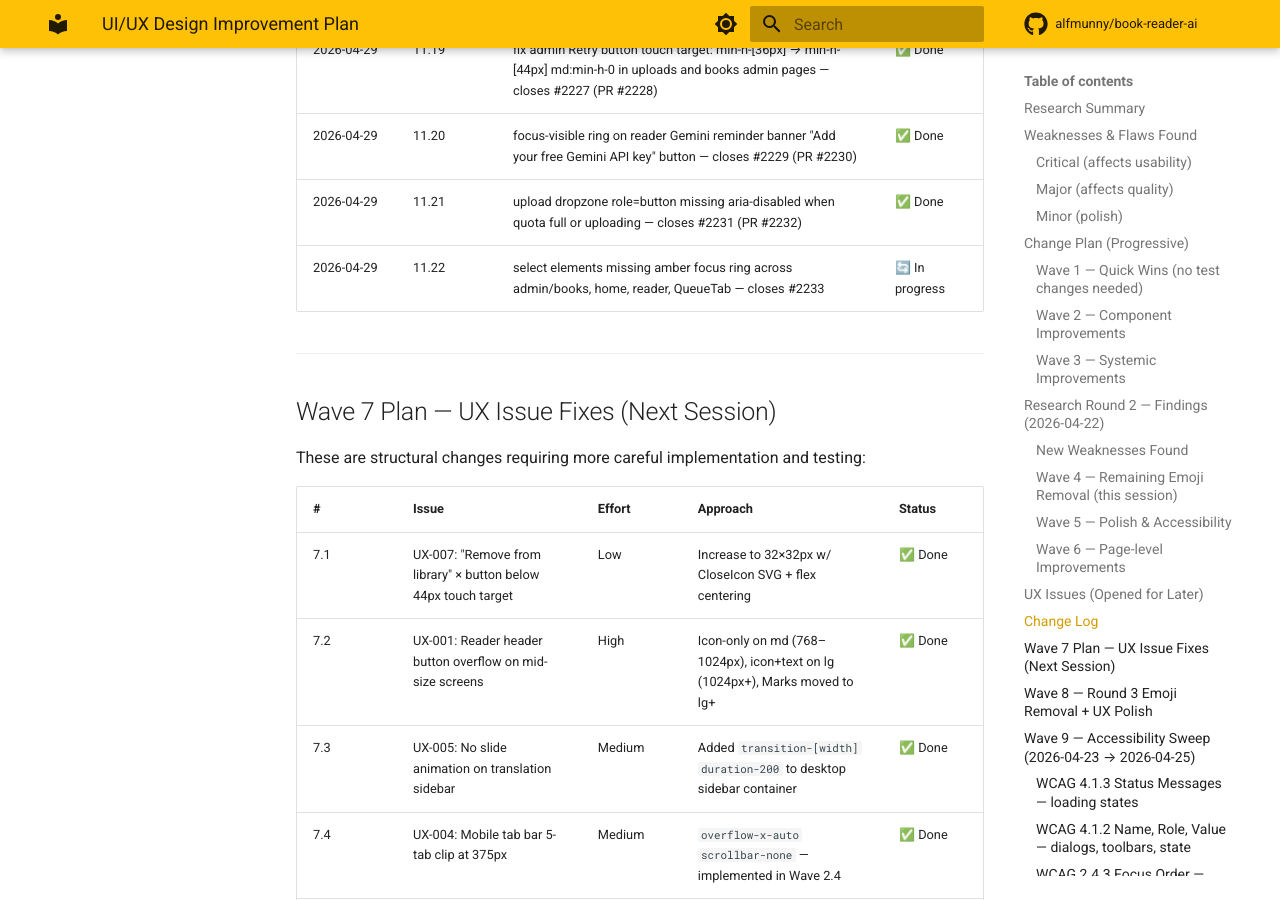
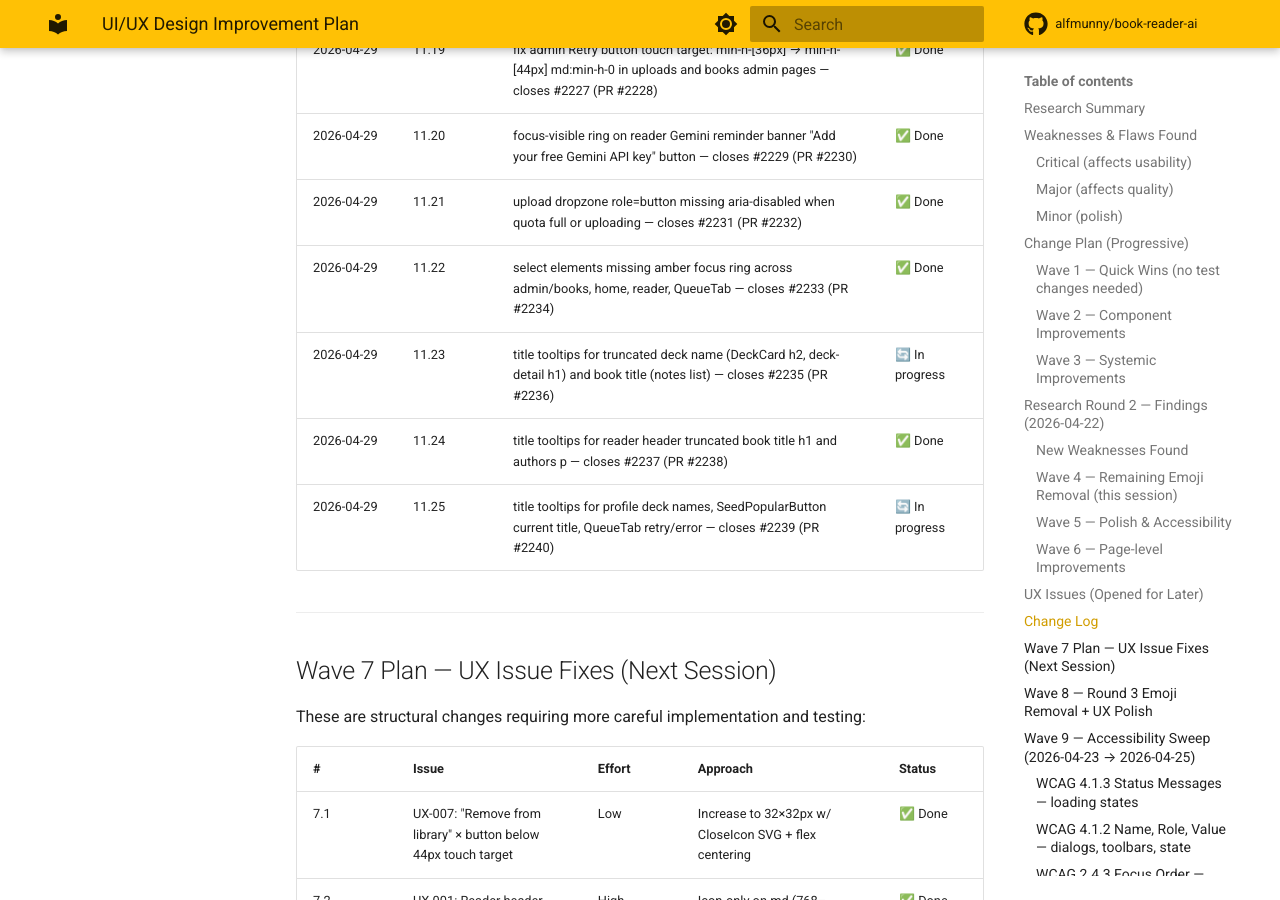
Before and after one commit to alfmunny/book-reader-ai, an MkDocs documentation site: the page built from docs/design-improvement-plan.md, in a window 1280 px wide and 900 px high, scrolled down 10666 px. Built offline with MkDocs 1.6.1 and Material for MkDocs 9.7.7, drawn with Linux system fonts in a browser that asks for light colours; comment, search, counter and statistics services are not loaded.

Commit message:
docs: update design-improvement-plan Change Log (entries 11.22-11.25)
Co-Authored-By: Claude Sonnet 4.6 <noreply@anthropic.com>

```diff
--- a/docs/design-improvement-plan.md
+++ b/docs/design-improvement-plan.md
@@ -217,7 +217,10 @@ Second pass covered: vocabulary page, notes page, profile page, import page, Ann
 | 2026-04-29 | 11.19 | fix admin Retry button touch target: min-h-[36px] → min-h-[44px] md:min-h-0 in uploads and books admin pages — closes #2227 (PR #2228) | ✅ Done |
 | 2026-04-29 | 11.20 | focus-visible ring on reader Gemini reminder banner "Add your free Gemini API key" button — closes #2229 (PR #2230) | ✅ Done |
 | 2026-04-29 | 11.21 | upload dropzone role=button missing aria-disabled when quota full or uploading — closes #2231 (PR #2232) | ✅ Done |
-| 2026-04-29 | 11.22 | select elements missing amber focus ring across admin/books, home, reader, QueueTab — closes #2233 | 🔄 In progress |
+| 2026-04-29 | 11.22 | select elements missing amber focus ring across admin/books, home, reader, QueueTab — closes #2233 (PR #2234) | ✅ Done |
+| 2026-04-29 | 11.23 | title tooltips for truncated deck name (DeckCard h2, deck-detail h1) and book title (notes list) — closes #2235 (PR #2236) | 🔄 In progress |
+| 2026-04-29 | 11.24 | title tooltips for reader header truncated book title h1 and authors p — closes #2237 (PR #2238) | ✅ Done |
+| 2026-04-29 | 11.25 | title tooltips for profile deck names, SeedPopularButton current title, QueueTab retry/error — closes #2239 (PR #2240) | 🔄 In progress |
 
 ---
 
```
